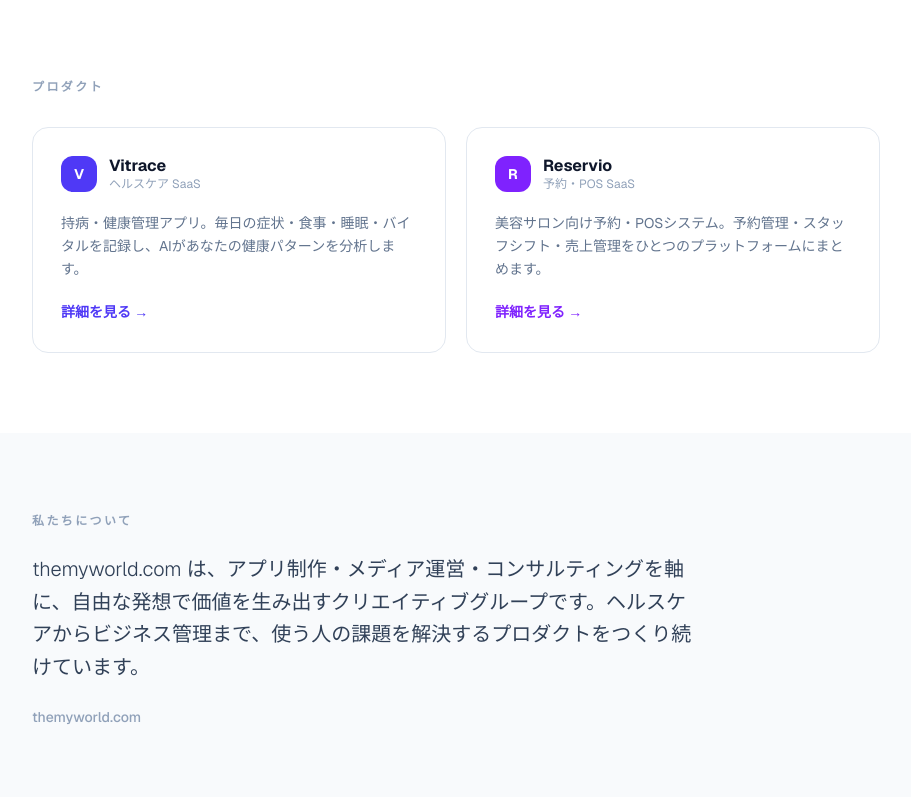
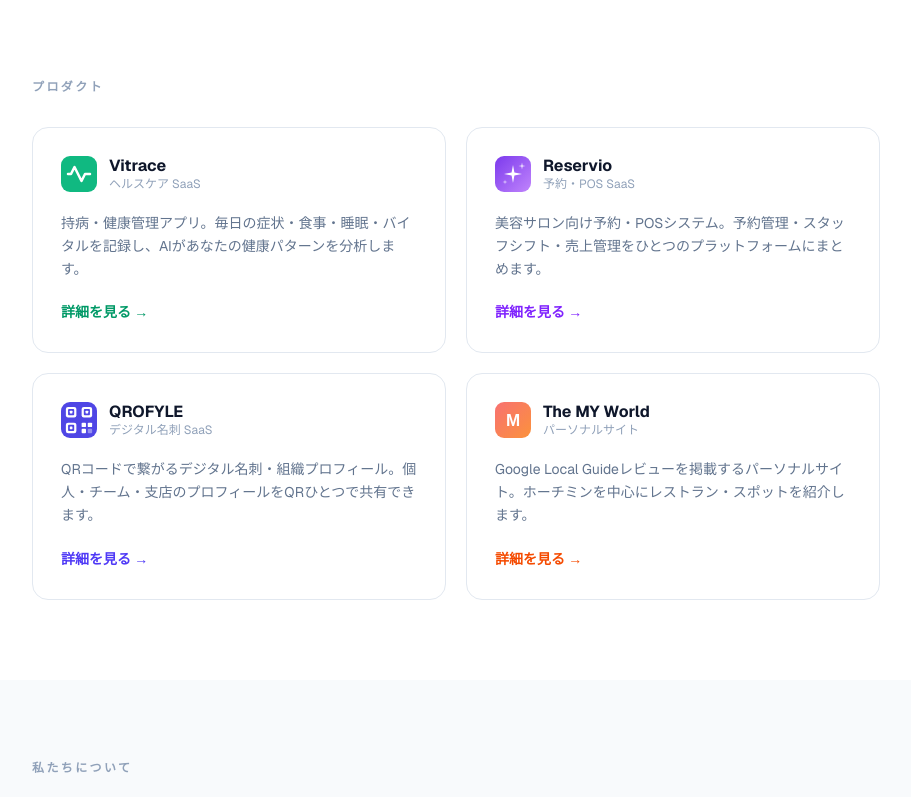
Before and after one commit to themyworld/exbizio-web, a Next.js app: page / in a window 1280 px wide. Shown: the part 545-1342 px from the top of the page, without its empty margins (184-1095 px from the left). Built offline with nearby package versions, Linux system fonts and the light colour scheme.

Commit message:
feat: add QROFYLE and themyworld cards with logo icons to products section
Co-Authored-By: Claude Sonnet 4.6 <noreply@anthropic.com>

```diff
--- a/src/app/page.tsx
+++ b/src/app/page.tsx
@@ -19,6 +19,12 @@ const t = {
     reservio_name: "Reservio",
     reservio_tag: "予約・POS SaaS",
     reservio_desc: "美容サロン向け予約・POSシステム。予約管理・スタッフシフト・売上管理をひとつのプラットフォームにまとめます。",
+    qrofyle_name: "QROFYLE",
+    qrofyle_tag: "デジタル名刺 SaaS",
+    qrofyle_desc: "QRコードで繋がるデジタル名刺・組織プロフィール。個人・チーム・支店のプロフィールをQRひとつで共有できます。",
+    themyworld_name: "The MY World",
+    themyworld_tag: "パーソナルサイト",
+    themyworld_desc: "Google Local Guideレビューを掲載するパーソナルサイト。ホーチミンを中心にレストラン・スポットを紹介します。",
     product_link: "詳細を見る →",
     about_title: "私たちについて",
     about_desc: "themyworld.com は、アプリ制作・メディア運営・コンサルティングを軸に、自由な発想で価値を生み出すクリエイティブグループです。ヘルスケアからビジネス管理まで、使う人の課題を解決するプロダクトをつくり続けています。",
@@ -46,6 +52,12 @@ const t = {
     reservio_name: "Reservio",
     reservio_tag: "Reservation & POS SaaS",
     reservio_desc: "A reservation & POS system for beauty salons. Manage bookings, staff scheduling, and sales all in one platform.",
+    qrofyle_name: "QROFYLE",
+    qrofyle_tag: "Digital Business Card SaaS",
+    qrofyle_desc: "Digital business cards & organization profiles via QR code. Share individual, team, and branch profiles with a single scan.",
+    themyworld_name: "The MY World",
+    themyworld_tag: "Personal Site",
+    themyworld_desc: "A personal site featuring Google Local Guide reviews. Discover restaurants and spots in Ho Chi Minh City and beyond.",
     product_link: "Learn more →",
     about_title: "About Us",
     about_desc: "themyworld.com is a creative collective building apps, creating media, and providing consulting — freely and independently. From healthcare tools to business management systems, we craft digital products that solve real problems.",
@@ -73,6 +85,12 @@ const t = {
     reservio_name: "Reservio",
     reservio_tag: "Đặt lịch & POS SaaS",
     reservio_desc: "Hệ thống đặt lịch & POS cho salon làm đẹp. Quản lý đặt lịch, lịch nhân viên và doanh thu trong một nền tảng duy nhất.",
+    qrofyle_name: "QROFYLE",
+    qrofyle_tag: "Danh thiếp số SaaS",
+    qrofyle_desc: "Danh thiếp số & hồ sơ tổ chức qua mã QR. Chia sẻ hồ sơ cá nhân, nhóm và chi nhánh chỉ bằng một lần quét.",
+    themyworld_name: "The MY World",
+    themyworld_tag: "Trang cá nhân",
+    themyworld_desc: "Trang cá nhân với các đánh giá Google Local Guide. Khám phá nhà hàng và địa điểm tại TP.HCM và các nơi khác.",
     product_link: "Xem chi tiết →",
     about_title: "Về chúng tôi",
     about_desc: "themyworld.com là một nhóm sáng tạo chuyên phát triển ứng dụng, sản xuất media và tư vấn — tự do và độc lập. Từ công cụ chăm sóc sức khỏe đến hệ thống quản lý doanh nghiệp, chúng tôi tạo ra các sản phẩm số giải quyết vấn đề thực tế.",
@@ -86,6 +104,84 @@ const t = {
     error: "Gửi thất bại. Vui lòng thử lại.",
     footer: "© 2025 themyworld.com. All rights reserved.",
   },
+}
+
+// ─── Product logo icons ────────────────────────────────────────────────────
+
+function VitraceIcon() {
+  return (
+    <svg width="36" height="36" viewBox="0 0 36 36" fill="none">
+      <rect width="36" height="36" rx="9" fill="#10b981"/>
+      <polyline points="26,18 21,18 17.5,25 10.5,11 7,18 4,18"
+        stroke="white" strokeWidth="2.5" strokeLinecap="round" strokeLinejoin="round" fill="none"
+        transform="translate(3,0)"/>
+    </svg>
+  )
+}
+
+function ReservioIcon() {
+  function star4(cx: number, cy: number, r1: number, r2: number) {
+    const pts = []
+    for (let i = 0; i < 8; i++) {
+      const a = (i * Math.PI) / 4 - Math.PI / 2
+      const r = i % 2 === 0 ? r1 : r2
+      pts.push(`${cx + r * Math.cos(a)},${cy + r * Math.sin(a)}`)
+    }
+    return `M ${pts.join(" L ")} Z`
+  }
+  return (
+    <svg width="36" height="36" viewBox="0 0 36 36" fill="none">
+      <defs>
+        <linearGradient id="res-g" x1="0" y1="0" x2="1" y2="1">
+          <stop offset="0%" stopColor="#7c3aed"/>
+          <stop offset="100%" stopColor="#c084fc"/>
+        </linearGradient>
+      </defs>
+      <rect width="36" height="36" rx="9" fill="url(#res-g)"/>
+      <path d={star4(18, 18, 9, 2)} fill="white"/>
+      <path d={star4(27, 10, 3.5, 0.8)} fill="white" opacity="0.9"/>
+      <path d={star4(10, 26, 2.5, 0.6)} fill="white" opacity="0.7"/>
+    </svg>
+  )
+}
+
+function QrofyleIcon() {
+  return (
+    <svg width="36" height="36" viewBox="0 0 36 36" fill="none">
+      <rect width="36" height="36" rx="9" fill="#4f46e5"/>
+      <g transform="translate(4,4) scale(0.875)">
+        <rect x="1" y="1" width="12" height="12" rx="2.5" fill="white"/>
+        <rect x="3.5" y="3.5" width="7" height="7" rx="1" fill="#4f46e5"/>
+        <rect x="5.5" y="5.5" width="3" height="3" rx="0.5" fill="white"/>
+        <rect x="19" y="1" width="12" height="12" rx="2.5" fill="white"/>
+        <rect x="21.5" y="3.5" width="7" height="7" rx="1" fill="#4f46e5"/>
+        <rect x="23.5" y="5.5" width="3" height="3" rx="0.5" fill="white"/>
+        <rect x="1" y="19" width="12" height="12" rx="2.5" fill="white"/>
+        <rect x="3.5" y="21.5" width="7" height="7" rx="1" fill="#4f46e5"/>
+        <rect x="5.5" y="23.5" width="3" height="3" rx="0.5" fill="white"/>
+        <rect x="19" y="19" width="5" height="5" rx="1" fill="white"/>
+        <rect x="26" y="19" width="5" height="5" rx="1" fill="white"/>
+        <rect x="19" y="26" width="5" height="5" rx="1" fill="white"/>
+        <rect x="26" y="26" width="5" height="5" rx="1" fill="white" opacity="0.4"/>
+      </g>
+    </svg>
+  )
+}
+
+function ThemyworldIcon() {
+  return (
+    <svg width="36" height="36" viewBox="0 0 36 36" fill="none">
+      <defs>
+        <linearGradient id="tmw-g" x1="0" y1="0" x2="1" y2="1">
+          <stop offset="0%" stopColor="#f87171"/>
+          <stop offset="100%" stopColor="#fb923c"/>
+        </linearGradient>
+      </defs>
+      <rect width="36" height="36" rx="9" fill="url(#tmw-g)"/>
+      <text x="18" y="24" textAnchor="middle" fill="white"
+        fontSize="17" fontWeight="bold" fontFamily="sans-serif">M</text>
+    </svg>
+  )
 }
 
 function LogoMark({ size = 30 }: { size?: number }) {
@@ -209,21 +305,16 @@ export default function HomePage() {
         </p>
         <div className="grid sm:grid-cols-2 gap-5">
           {/* Vitrace */}
-          <div className="border border-slate-200 rounded-2xl p-7 hover:border-indigo-200 hover:shadow-lg hover:-translate-y-0.5 transition-all duration-200">
+          <div className="border border-slate-200 rounded-2xl p-7 hover:border-emerald-200 hover:shadow-lg hover:-translate-y-0.5 transition-all duration-200">
             <div className="flex items-center gap-3 mb-5">
-              <div className="w-9 h-9 rounded-xl bg-indigo-600 flex items-center justify-center shrink-0">
-                <span className="text-white text-sm font-bold">V</span>
-              </div>
+              <VitraceIcon />
               <div>
                 <p className="font-bold text-slate-900 leading-tight">{tx.vitrace_name}</p>
                 <p className="text-xs text-slate-400">{tx.vitrace_tag}</p>
               </div>
             </div>
             <p className="text-sm text-slate-500 leading-relaxed mb-5">{tx.vitrace_desc}</p>
-            <a
-              href="https://vitrace.exbizio.com"
-              className="text-sm font-semibold text-indigo-600 hover:text-indigo-800 transition-colors"
-            >
+            <a href="https://vitrace.exbizio.com" className="text-sm font-semibold text-emerald-600 hover:text-emerald-800 transition-colors">
               {tx.product_link}
             </a>
           </div>
@@ -231,19 +322,44 @@ export default function HomePage() {
           {/* Reservio */}
           <div className="border border-slate-200 rounded-2xl p-7 hover:border-violet-200 hover:shadow-lg hover:-translate-y-0.5 transition-all duration-200">
             <div className="flex items-center gap-3 mb-5">
-              <div className="w-9 h-9 rounded-xl bg-violet-600 flex items-center justify-center shrink-0">
-                <span className="text-white text-sm font-bold">R</span>
-              </div>
+              <ReservioIcon />
               <div>
                 <p className="font-bold text-slate-900 leading-tight">{tx.reservio_name}</p>
                 <p className="text-xs text-slate-400">{tx.reservio_tag}</p>
               </div>
             </div>
             <p className="text-sm text-slate-500 leading-relaxed mb-5">{tx.reservio_desc}</p>
-            <a
-              href="https://reservio.themyworld.com"
-              className="text-sm font-semibold text-violet-600 hover:text-violet-800 transition-colors"
-            >
+            <a href="https://reservio.themyworld.com" className="text-sm font-semibold text-violet-600 hover:text-violet-800 transition-colors">
+              {tx.product_link}
+            </a>
+          </div>
+
+          {/* QROFYLE */}
+          <div className="border border-slate-200 rounded-2xl p-7 hover:border-indigo-200 hover:shadow-lg hover:-translate-y-0.5 transition-all duration-200">
+            <div className="flex items-center gap-3 mb-5">
+              <QrofyleIcon />
+              <div>
+                <p className="font-bold text-slate-900 leading-tight">{tx.qrofyle_name}</p>
+                <p className="text-xs text-slate-400">{tx.qrofyle_tag}</p>
+              </div>
+            </div>
+            <p className="text-sm text-slate-500 leading-relaxed mb-5">{tx.qrofyle_desc}</p>
+            <a href="https://qrofyle.exbizio.com" className="text-sm font-semibold text-indigo-600 hover:text-indigo-800 transition-colors">
+              {tx.product_link}
+            </a>
+          </div>
+
+          {/* The MY World */}
+          <div className="border border-slate-200 rounded-2xl p-7 hover:border-orange-200 hover:shadow-lg hover:-translate-y-0.5 transition-all duration-200">
+            <div className="flex items-center gap-3 mb-5">
+              <ThemyworldIcon />
+              <div>
+                <p className="font-bold text-slate-900 leading-tight">{tx.themyworld_name}</p>
+                <p className="text-xs text-slate-400">{tx.themyworld_tag}</p>
+              </div>
+            </div>
+            <p className="text-sm text-slate-500 leading-relaxed mb-5">{tx.themyworld_desc}</p>
+            <a href="https://www.themyworld.com" className="text-sm font-semibold text-orange-600 hover:text-orange-800 transition-colors">
               {tx.product_link}
             </a>
           </div>
```
